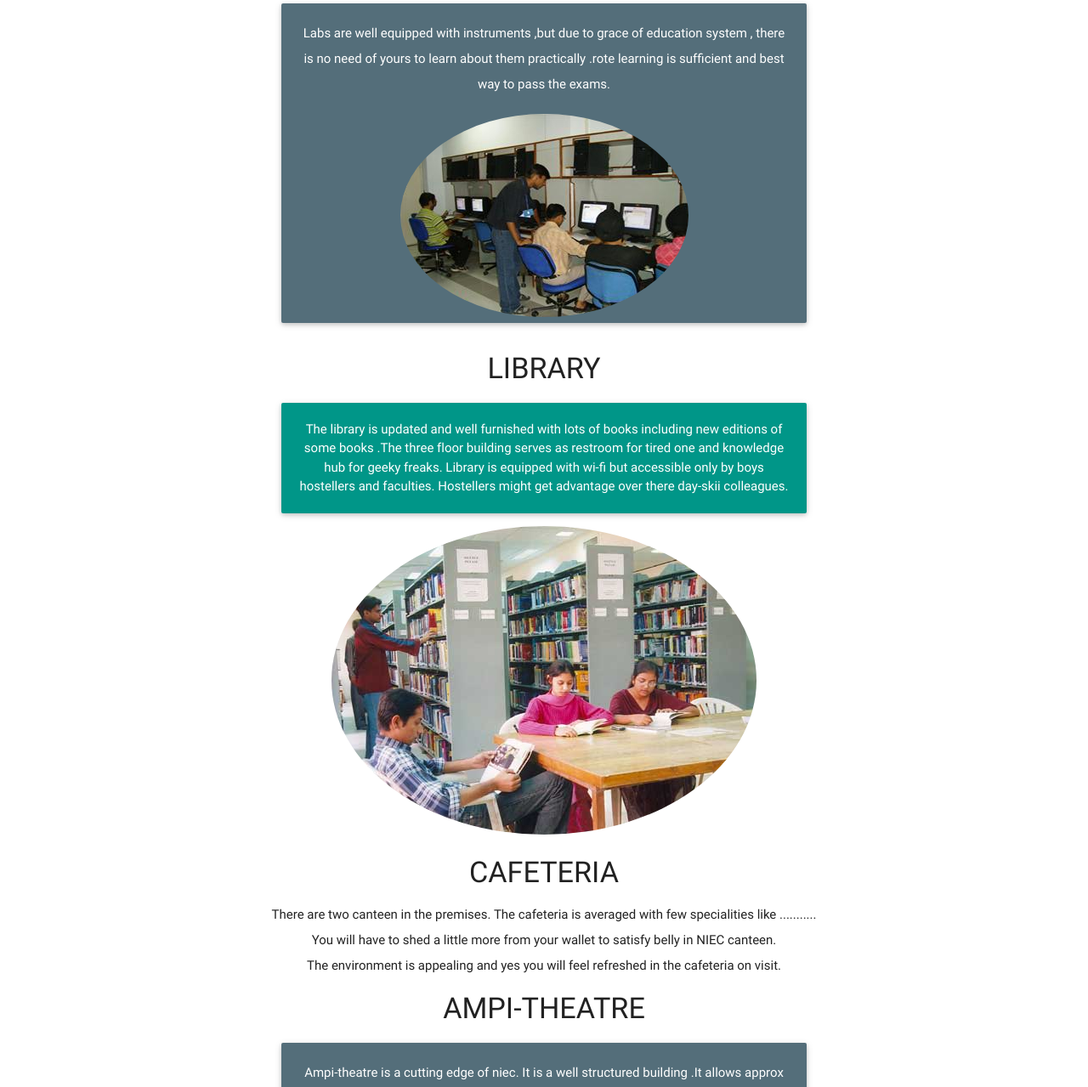
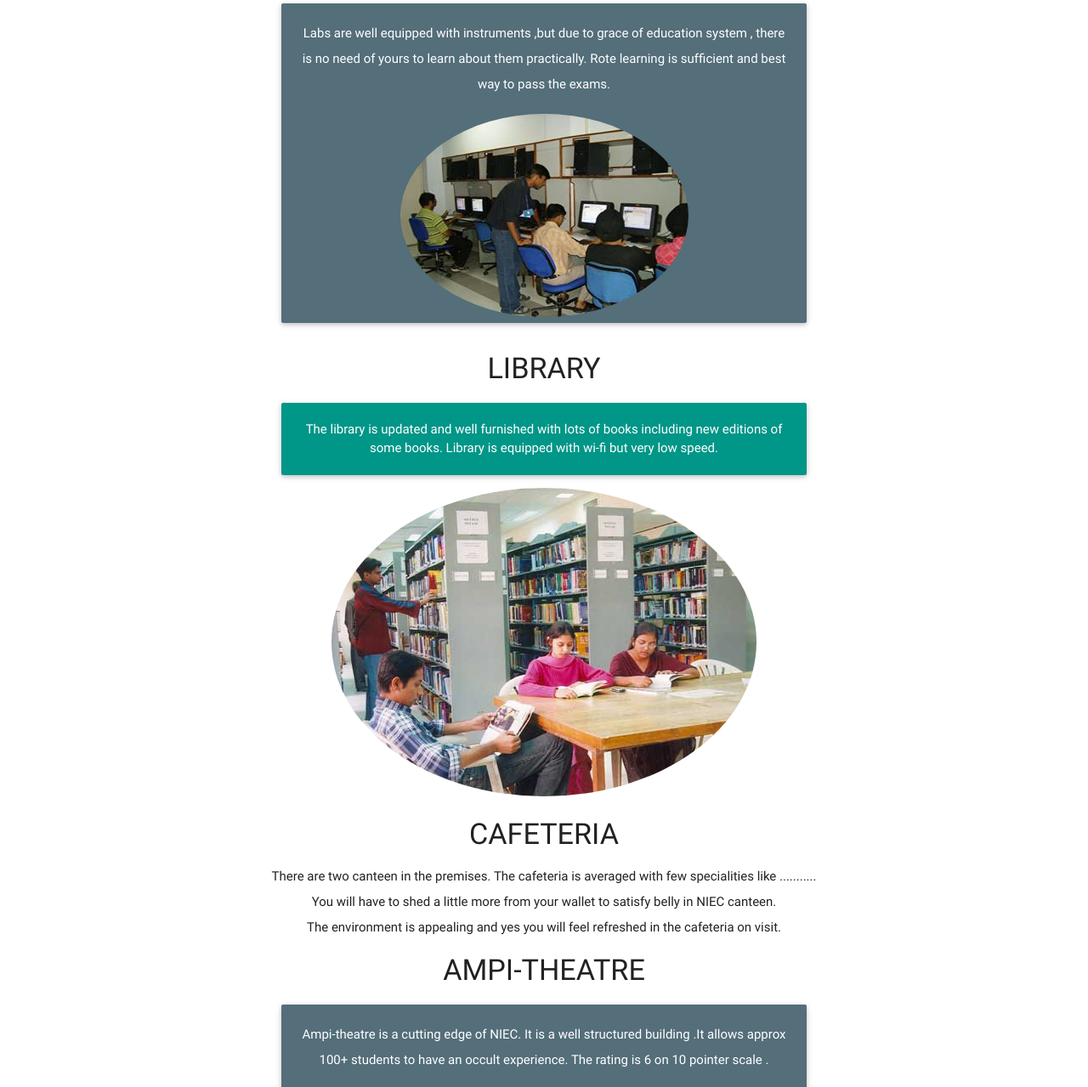
Before and after one commit to niec-xampaperz/niec-xampaperz.github.io, a plain HTML site: page I.html in a window 1280 px wide. Shown: the part 723-2002 px from the top of the page at 85% size. Drawn offline with nearby package versions, Linux system fonts and the light colour scheme.

Commit message:
Update some erroes

```diff
--- a/I.html
+++ b/I.html
@@ -7,7 +7,7 @@
 
 <body>
   <h1 class="header center teal-text">Northern India Engineering College</h1>
-  <h2 class="header center teal-text">Sashatri Park, New Delhi</h2>
+  <h2 class="header center teal-text">Shastri Park, New Delhi</h2>
   <div id="index-banner" class="parallax-container">
     <div class="section no-pad-bot">
       <div class="container">
@@ -27,7 +27,7 @@
             <div class="card-content white-text">
               <p>Labs are well equipped with instruments ,but due to grace of
                 education system , there is no need of yours to learn about them
-                practically .rote learning is sufficient and best way to pass the exams.</p>
+                practically. Rote learning is sufficient and best way to pass the exams.</p>
             </div><img src="6.jpg" alt="" class="circle responsive-img">
           </div>
         </div>
@@ -38,10 +38,8 @@
       <div class="col s12 m6 offset-m3">
         <div class="card-panel teal">
           <span class="white-text">The library is updated and well furnished
-           with lots of books including new editions of some books .The three floor
-           building serves as restroom for tired one and knowledge hub for geeky freaks.
-            Library is equipped with wi-fi but accessible only by boys hostellers and
-            faculties. Hostellers might get advantage over there day-skii colleagues.
+           with lots of books including new editions of some books.
+            Library is equipped with wi-fi but very low speed.
           </span>
         </div><img src="7.jpg" alt="" class="circle responsive-img">
       </div>
@@ -56,7 +54,7 @@
             <div class="col s12 m6 offset-m3">
               <div class="card blue-grey darken-1">
                 <div class="card-content white-text">
-                  <p>Ampi-theatre is a cutting edge of niec. It is a well structured
+                  <p>Ampi-theatre is a cutting edge of NIEC. It is a well structured
                     building .It allows approx 100+ students to have an occult experience.
                      The rating is 6 on 10 pointer scale .</p>
                 </div><img src="8.jpg" alt="" class="circle responsive-img">
```
